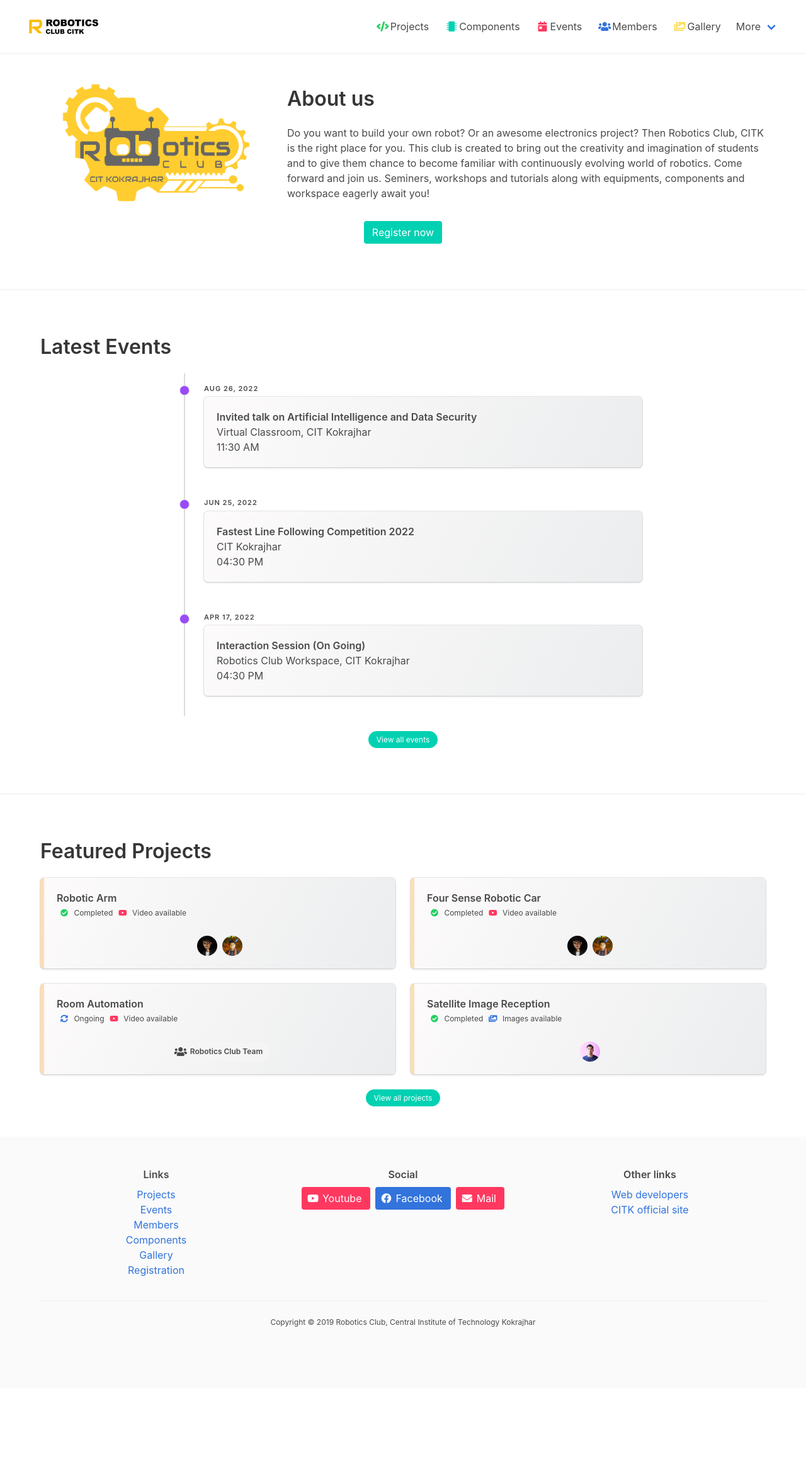
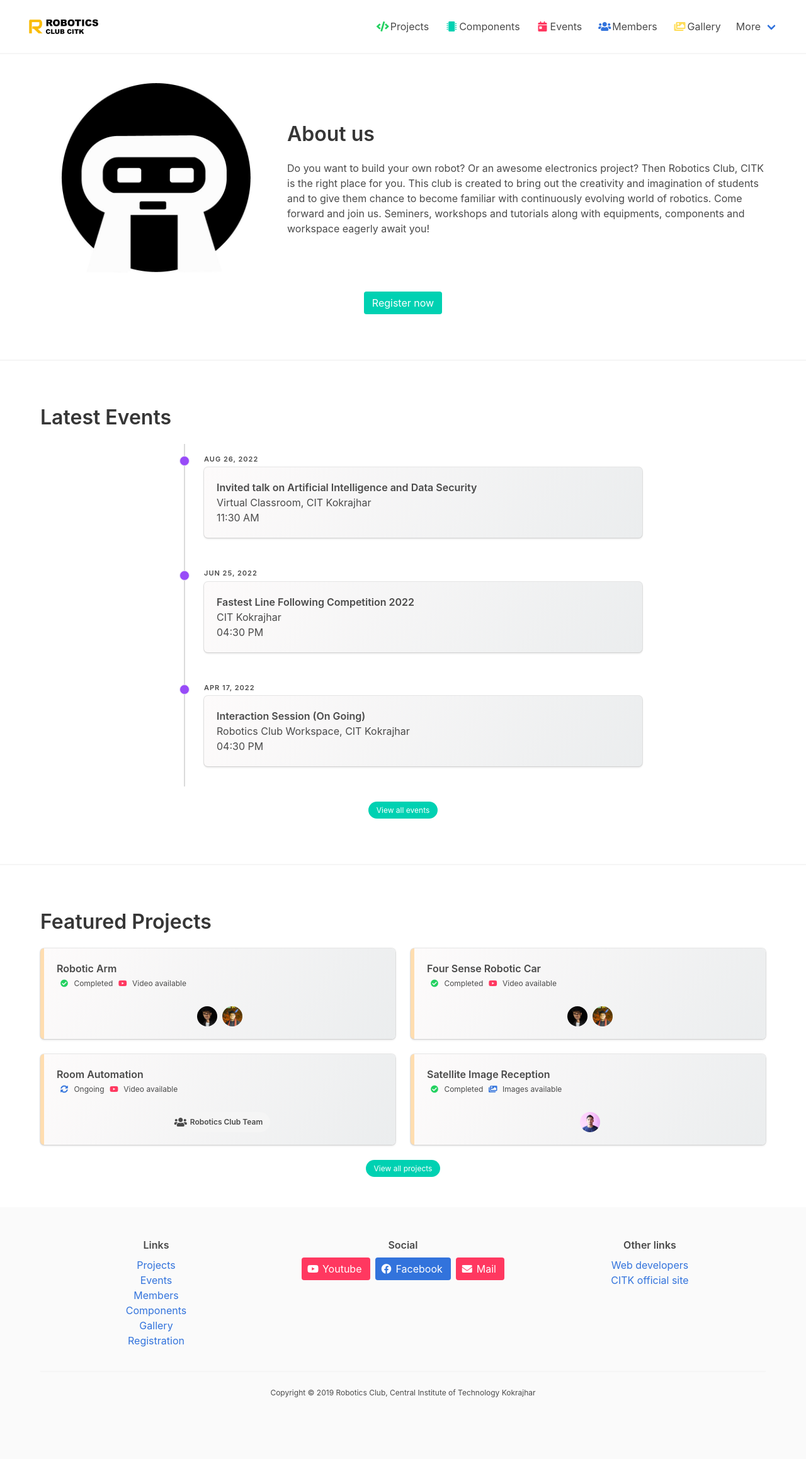
Before and after one commit to robotics-club-citk/robotics-club-citk.github.io, a Jekyll site: the page built from index.html, in a window 1280 px wide. Shown: the whole page at 63% size. Built offline with Jekyll 4.4.1, drawn with Linux system fonts in a browser that asks for light colours; before the commit the page ends 2205 px from its top, so only the background shows below that.

Commit message:
Update index.html

```diff
--- a/index.html
+++ b/index.html
@@ -9,7 +9,7 @@ layout: default
       <div class="column is-one-thirds has-text-centered">
         <figure class="image is-inline-block" style="max-width: 300px">
           <img alt="Logo of Robotics club CIT Kokrajhar" class=""
-            src="{{ site.baseurl }}/assets/img/icon/main-logo.png">
+            src="{{ site.baseurl }}/assets/img/icon/ROBOTICS CLUB LOGO.jpeg">
         </figure>
       </div>
       <div class="column is-two-thirds">
```
